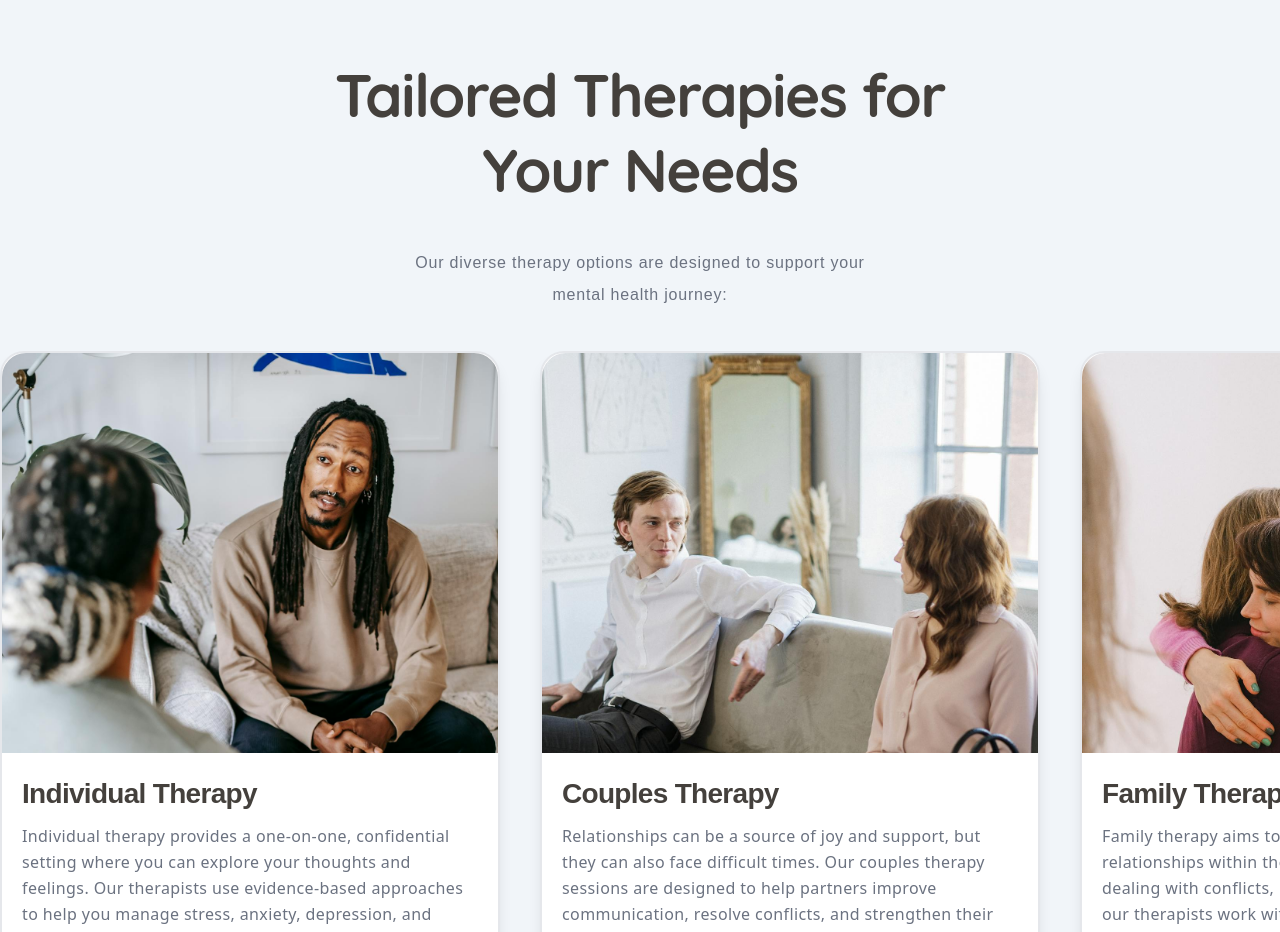
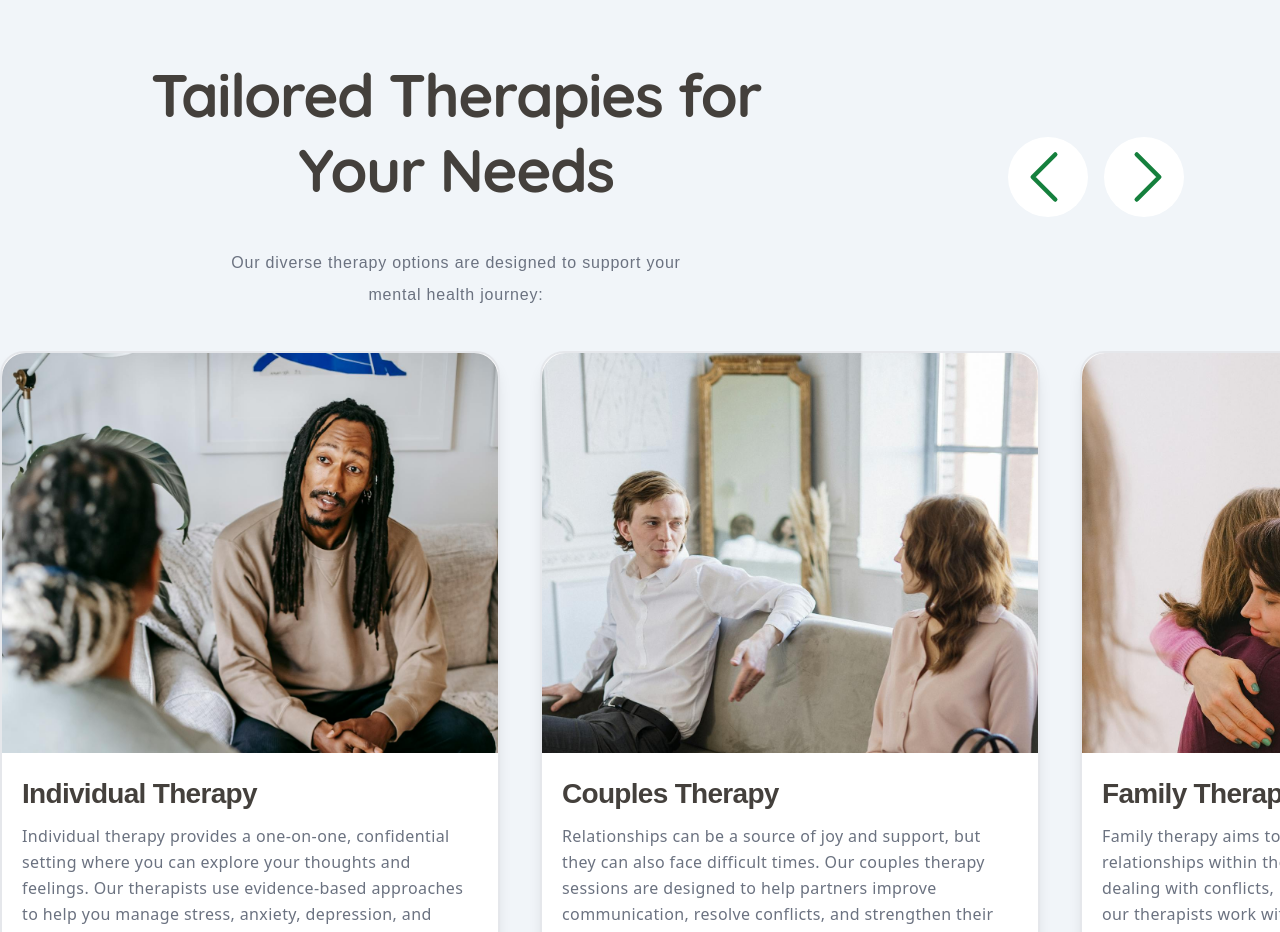
Before and after one commit to Quincy-Fer/Harmony-Therapy-Website, a React (Vite) app: page / in a window 1280 px wide. Shown: the part 1720-2652 px from the top of the page. Built offline with nearby package versions, Linux system fonts and the light colour scheme.

Commit message:
HOVER BUTTONS DONE FINALLY

```diff
--- a/src/Sections/Therapies.jsx
+++ b/src/Sections/Therapies.jsx
@@ -21,7 +21,43 @@ const Therapies = () => {
             health journey:
           </p>
         </div>
+        {/* SVG DIV */}
+        <div className="flex flex-row gap-4 mt-20">
+          <div className="flex bg-white h-20 w-20 rounded-full hover:bg-green-600 transition-all">
+            <svg
+              xmlns="http://www.w3.org/2000/svg"
+              fill="none"
+              viewBox="0 0 24 24"
+              strokeWidth={1.5}
+              stroke="currentColor"
+              className="size-20 text-green-700 mr-2 hover:text-white"
+            >
+              <path
+                strokeLinecap="round"
+                strokeLinejoin="round"
+                d="M15.75 19.5 8.25 12l7.5-7.5"
+              />
+            </svg>
+          </div>
+          <div className="flex bg-white h-20 w-20 rounded-full hover:bg-green-600 transition-all">
+            <svg
+              xmlns="http://www.w3.org/2000/svg"
+              fill="none"
+              viewBox="0 0 24 24"
+              strokeWidth={1.5}
+              stroke="currentColor"
+              className="size-20 text-green-700 ml-2 hover:text-white"
+            >
+              <path
+                strokeLinecap="round"
+                strokeLinejoin="round"
+                d="m8.25 4.5 7.5 7.5-7.5 7.5"
+              />
+            </svg>
+          </div>
+        </div>
       </div>
+      {/* Cards */}
       <div className="flex overflow-x-auto gap-10 hide-scrollbar">
         {THERAPIES.map((therapy) => (
           <TherapyCard
```
